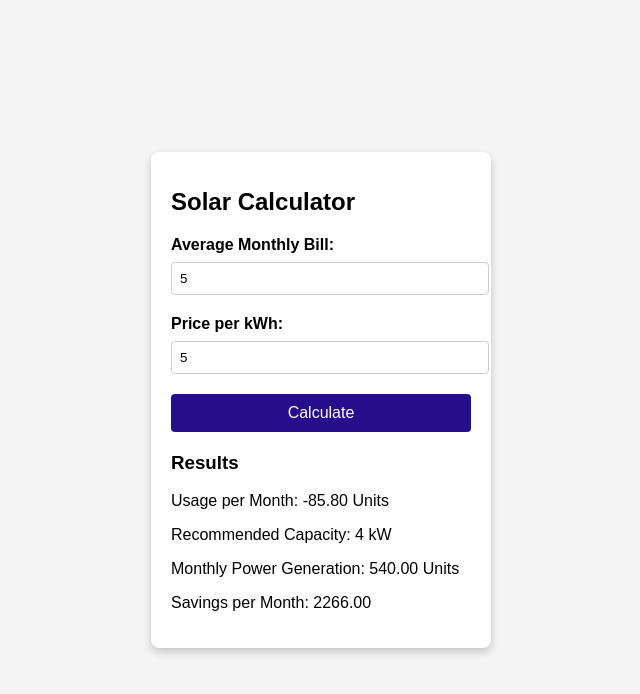
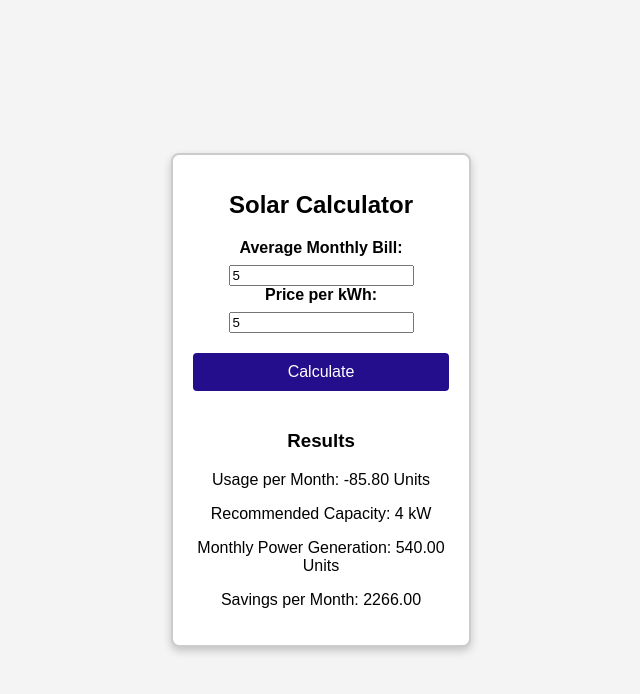
Before and after one commit to avdhoot101/Solar-Calculator, a plain HTML site: page index.html in a window 1280 px wide. Both pictures are taken after typing "5", "5" into the empty fields and a click on the button "Calculate". Shown: the whole page, without its empty margins (319-959 px from the left). Drawn offline with Linux system fonts and the light colour scheme.

Commit message:
Update styles.css

```diff
--- a/styles.css
+++ b/styles.css
@@ -15,27 +15,46 @@ body {
     background-color: white;
     padding: 20px;
     border-radius: 8px;
+    border: 2px solid #ccc; /* Even border around the container */
     box-shadow: 0 4px 8px rgba(0, 0, 0, 0.2);
     width: 300px;
+    box-sizing: border-box; /* Ensures padding and border are included in the width */
+    display: flex;
+    flex-direction: column;
+    align-items: center; /* Centers contents horizontally */
 }
 
 h1 {
     font-size: 24px;
     margin-bottom: 20px;
+    text-align: center; /* Centers the title */
 }
 
 label {
     display: block;
     margin-bottom: 8px;
     font-weight: bold;
+    text-align: center; /* Centers the label text */
 }
 
-input[type="number"] {
-    width: 100%;
+input[type="text"] {
+    width: calc(100% - 30px); /* Adjusts width to account for margins */
     padding: 8px;
     margin-bottom: 20px;
-    border: 1px solid #ccc;
-    border-radius: 4px;
+    margin-left: 15px; /* Adds left margin of 15 pixels */
+    margin-right: 15px; /* Adds right margin of 15 pixels */
+    border: none; /* Removes the border */
+    background: none; /* Removes background */
+    box-shadow: none; /* Removes any box-shadow */
+    border-bottom: 1px solid #ccc; /* Adds a subtle underline */
+    font-size: 16px;
+    color: #333; /* Keeps text visible */
+    box-sizing: border-box; /* Ensures padding is included in the input width */
+    text-align: center; /* Centers the text inside the input field */
+}
+
+input[type="text"]::placeholder {
+    color: #aaa; /* Styles the placeholder text */
 }
 
 button {
@@ -47,6 +66,7 @@ button {
     border-radius: 4px;
     cursor: pointer;
     font-size: 16px;
+    margin-top: 20px; /* Adds spacing above the button */
 }
 
 button:hover {
@@ -55,4 +75,5 @@ button:hover {
 
 #result {
     margin-top: 20px;
+    text-align: center; /* Centers the results */
 }
```
